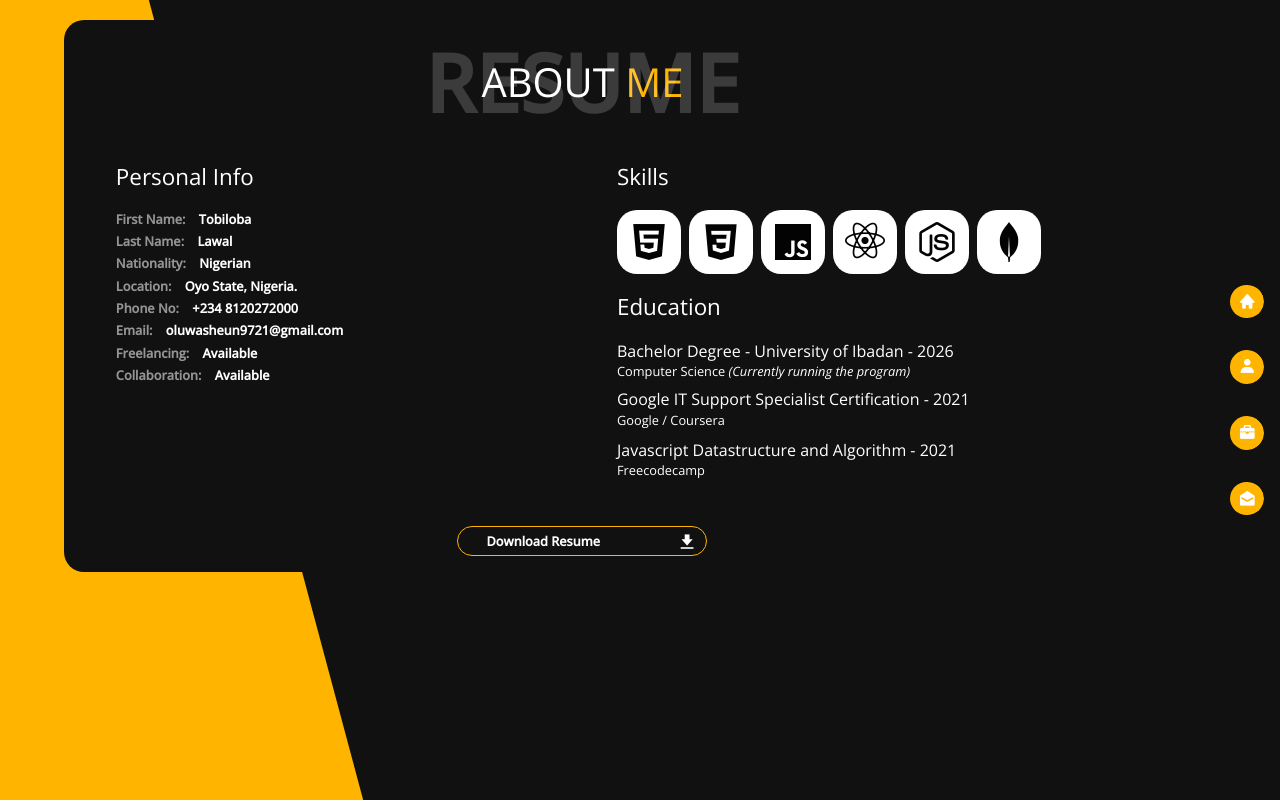
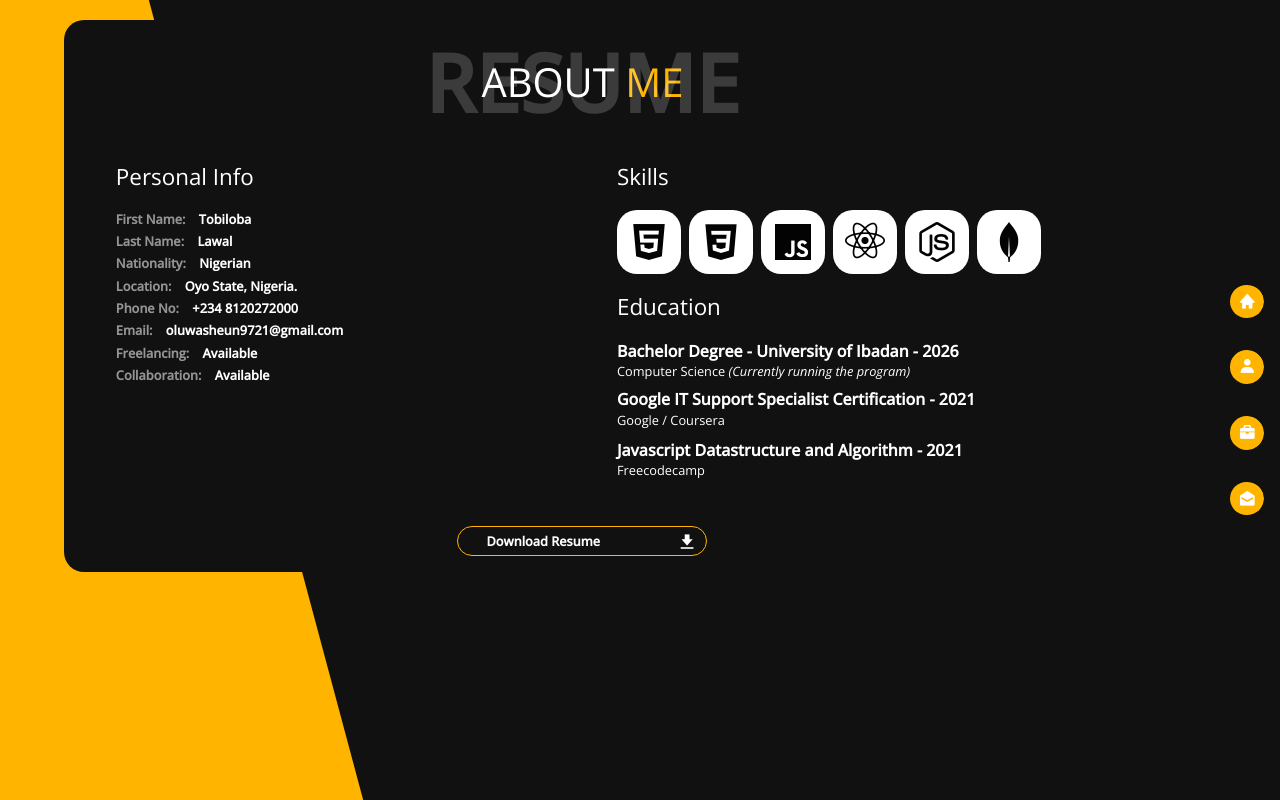
Before and after one commit to toseth97/Portfolio, a React (Create React App) app: page /about in a window 1280 px wide. Built offline with nearby package versions, Linux system fonts and the light colour scheme.

Commit message:
font bold on education

```diff
--- a/src/components/About.js
+++ b/src/components/About.js
@@ -43,17 +43,17 @@ const About = () => {
                                 <h3>Education</h3>
                                 <div>
                                     <div>
-                                    <h5>Bachelor Degree - University of Ibadan - 2026</h5>
+                                    <h5 className='font-bold'>Bachelor Degree - University of Ibadan - 2026</h5>
                                     <p className='text-xs'>Computer Science <em>(Currently running the program)</em></p>
 
                                     </div>
 
                                     <div className='text-start my-2'>
-                            <h5 className='text-start'>Google IT Support Specialist Certification - 2021</h5>
+                            <h5 className='font-bold'>Google IT Support Specialist Certification - 2021</h5>
                                 <p className='text-start'>Google / Coursera </p>
                             </div>
                             <div>
-                            <h5>Javascript Datastructure and Algorithm - 2021</h5>
+                            <h5 className='font-bold'>Javascript Datastructure and Algorithm - 2021</h5>
                                 <p className='text-xs'>Freecodecamp</p>
                             </div>
 
```
